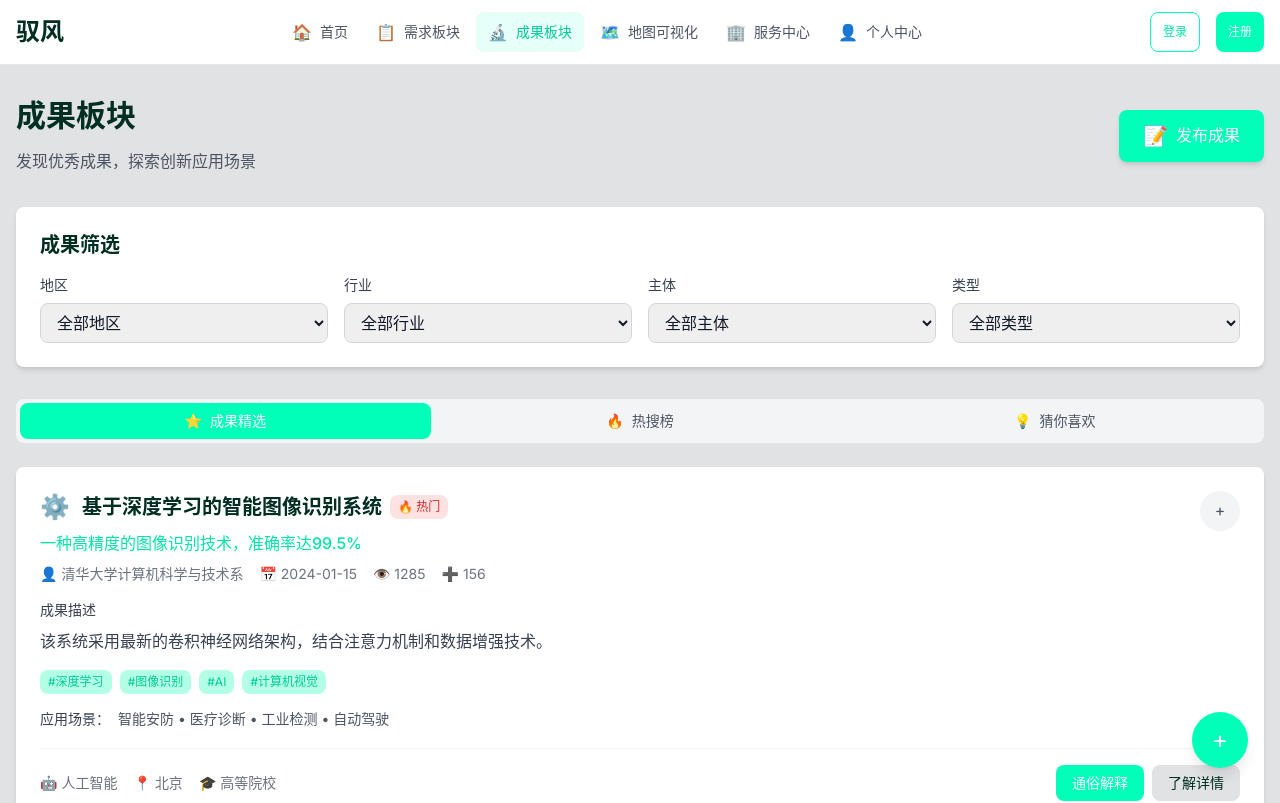
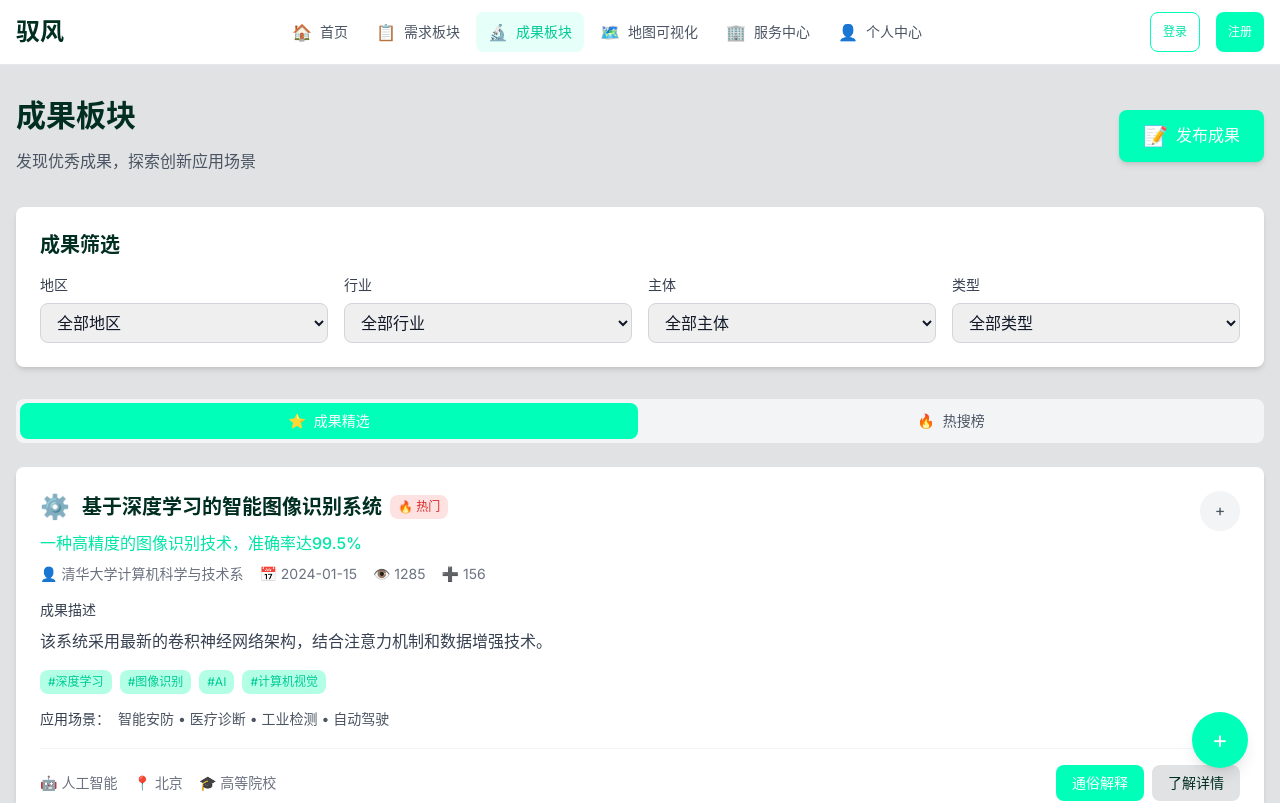
Before and after one commit to Spring930/supply-demand-matching-platform, a Next.js app: page /achievements in a window 1280 px wide. Shown: the top 803 px of the page. Built offline with nearby package versions, Linux system fonts and the light colour scheme.

Commit message:
remove recommended tab from achievements page

```diff
--- a/app/achievements/page.tsx
+++ b/app/achievements/page.tsx
@@ -12,7 +12,7 @@ import { MOCK_ACHIEVEMENTS, ACHIEVEMENT_TYPES, REGIONS, INDUSTRIES, SUBJECT_TYPE
 // };
 
 export default function AchievementsPage() {
-  const [selectedTab, setSelectedTab] = useState<'featured' | 'recommended' | 'hot'>('featured');
+  const [selectedTab, setSelectedTab] = useState<'featured' | 'hot'>('featured');
   const [selectedRegion, setSelectedRegion] = useState<string>('all');
   const [selectedIndustry, setSelectedIndustry] = useState<string>('all');
   const [selectedSubject, setSelectedSubject] = useState<string>('all');
@@ -57,10 +57,6 @@ export default function AchievementsPage() {
       case 'hot':
         return filteredAchievements
           .sort((a, b) => b.viewCount - a.viewCount)
-          .slice(0, 10);
-      case 'recommended':
-        return filteredAchievements
-          .sort((a, b) => b.followCount - a.followCount)
           .slice(0, 10);
       default:
         return filteredAchievements.filter(a => a.isHot);
@@ -155,8 +151,7 @@ export default function AchievementsPage() {
         <div className="flex space-x-1 bg-gray-100 rounded-custom p-1">
           {[
             { key: 'featured', label: '成果精选', icon: '⭐' },
-            { key: 'hot', label: '热搜榜', icon: '🔥' },
-            { key: 'recommended', label: '猜你喜欢', icon: '💡' }
+            { key: 'hot', label: '热搜榜', icon: '🔥' }
           ].map(tab => (
             <button
               key={tab.key}
```
